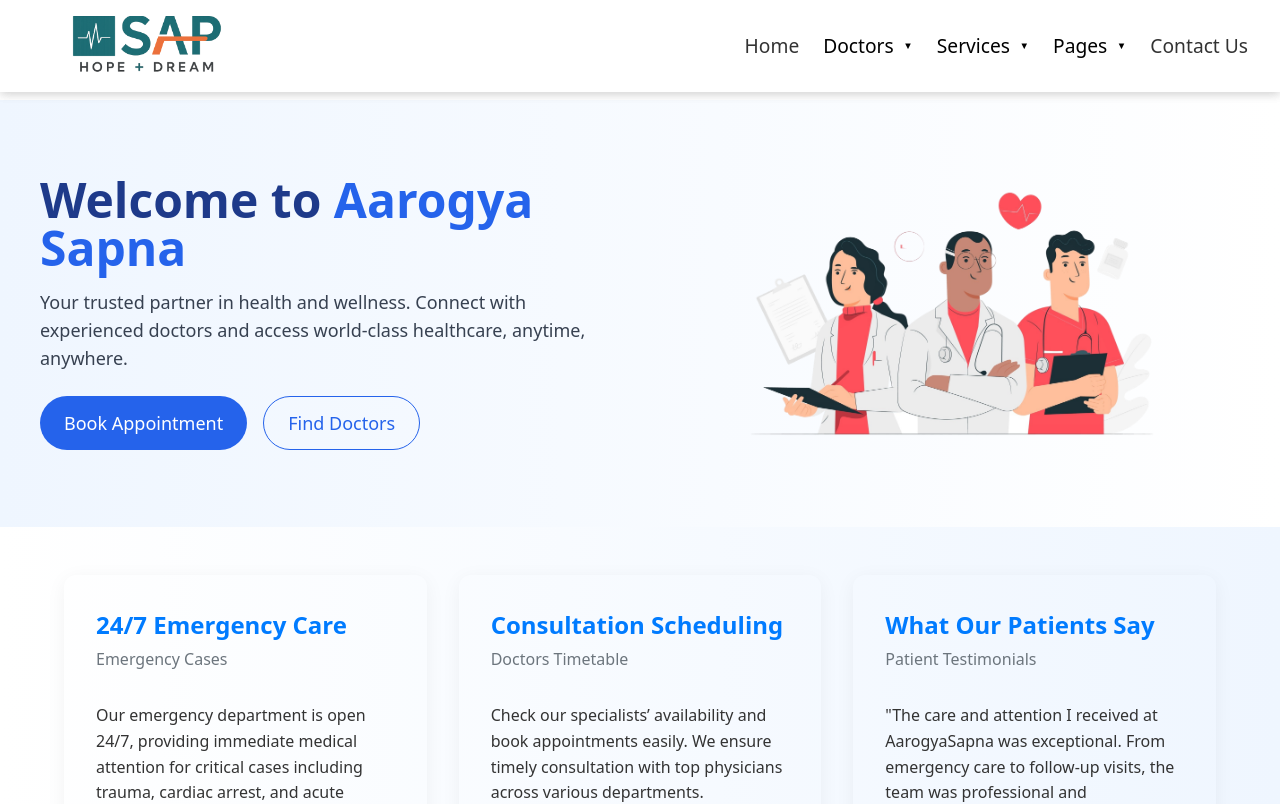
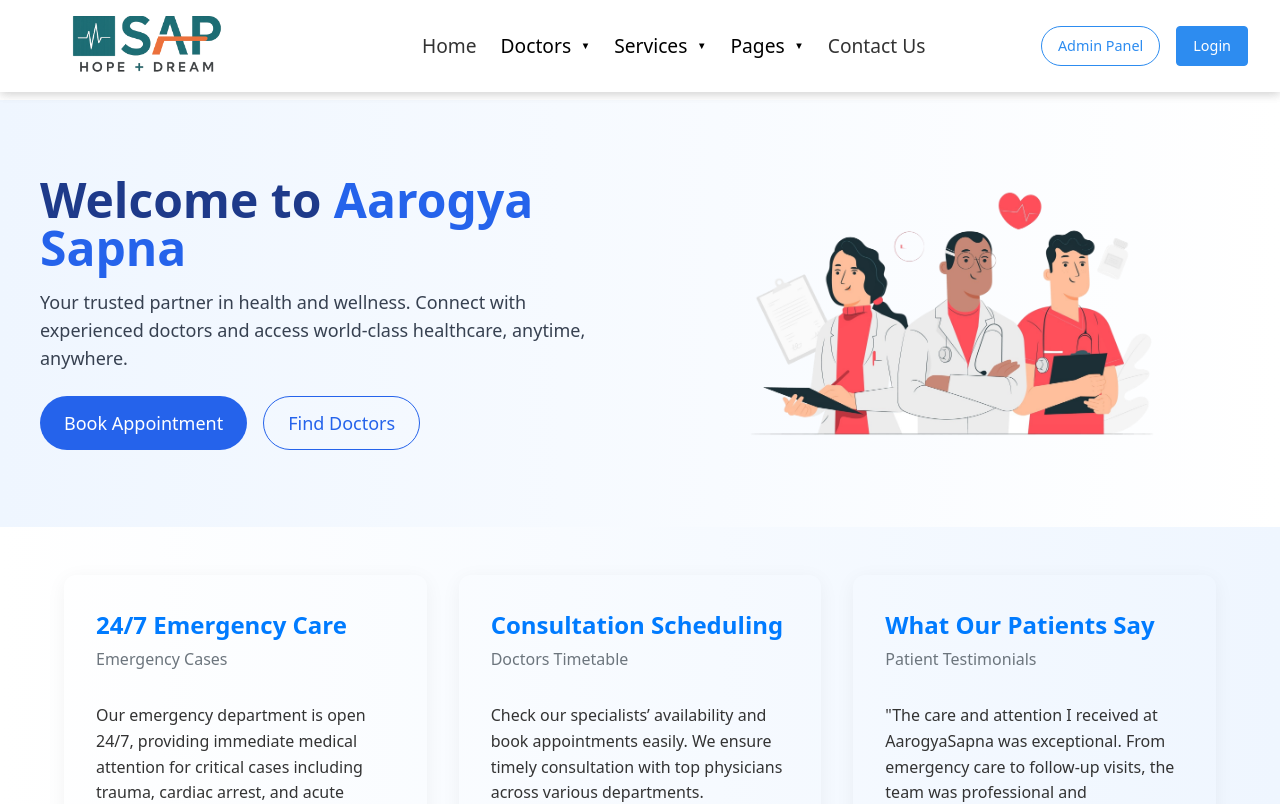
Before and after one commit to iashishkr07/HMS_Frontend, a React (Vite) app: page / in a window 1280 px wide. Shown: the top 804 px of the page. Built offline with nearby package versions, Linux system fonts and the light colour scheme; no server answers.

Commit message:
Update Navbar.jsx

```diff
--- a/src/components/Navbar.jsx
+++ b/src/components/Navbar.jsx
@@ -331,6 +331,26 @@ const Navbar = () => {
           </li>
         )}
       </ul>
+      <div className="navbar-right">
+        {!isLoggedIn && (
+          <>
+            <Link
+              to="/admin-login"
+              className="btn btn-outline rounded-full"
+              onClick={() => setMobileMenuOpen(false)}
+            >
+              Admin Panel
+            </Link>
+            <Link
+              to="/login"
+              className="btn btn-primary"
+              onClick={() => setMobileMenuOpen(false)}
+            >
+              Login
+            </Link>
+          </>
+        )}
+      </div>
     </nav>
   );
 };
```
